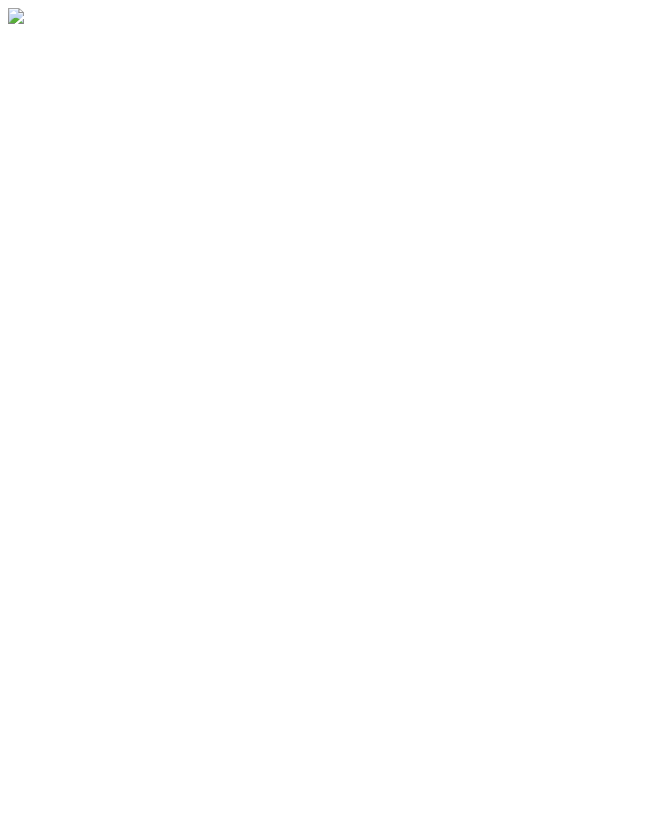
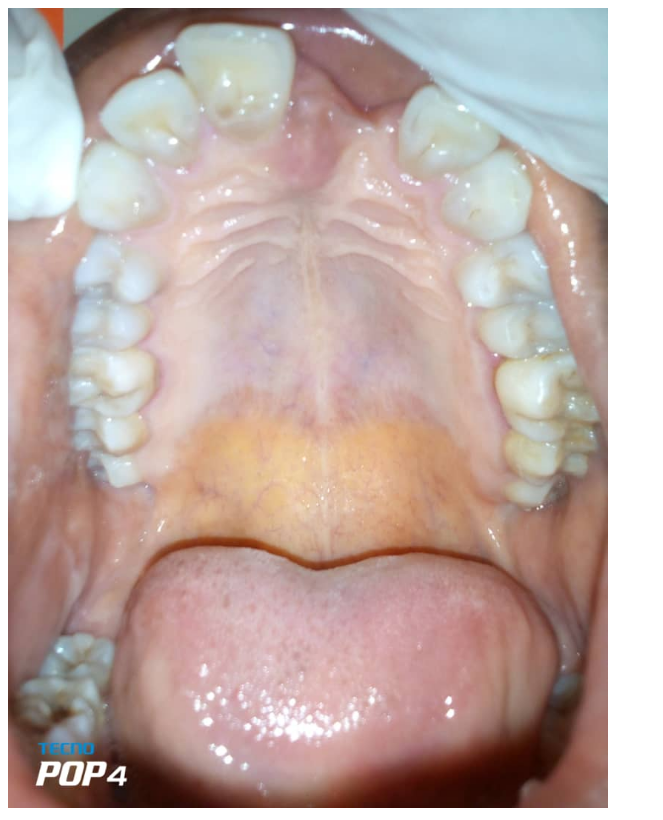
Before and after one commit to Debaprasad-dez/annotate, a plain HTML site: page index.html in a window 1280 px wide. Shown: the whole page, without its empty margins (0-663 px from the left). Drawn offline with Linux system fonts and the light colour scheme; the site is published under a folder, as on GitHub Pages, so addresses that start at the root find nothing.

Commit message:
first commit

```diff
--- a/index.html
+++ b/index.html
@@ -3,7 +3,7 @@
     <head>
         <meta charset="UTF-8">
         <meta name="viewport" content="width=device-width, initial-scale=1.0">
-        <title>All defaults demo</title>
+        <title>Annotate</title>
         <script src="https://unpkg.com/markerjs2/markerjs2.js"></script>
         <script>
     function showMarkerArea(target) {
@@ -15,6 +15,6 @@
 </script>
 </head>
 <body>
-    <img src="/teeth.jpeg" style="max-width: 600px;" onclick="showMarkerArea(this);" />
+    <img src="teeth.jpeg" style="max-width: 600px;" onclick="showMarkerArea(this);" />
 </body>
 </html>
```
